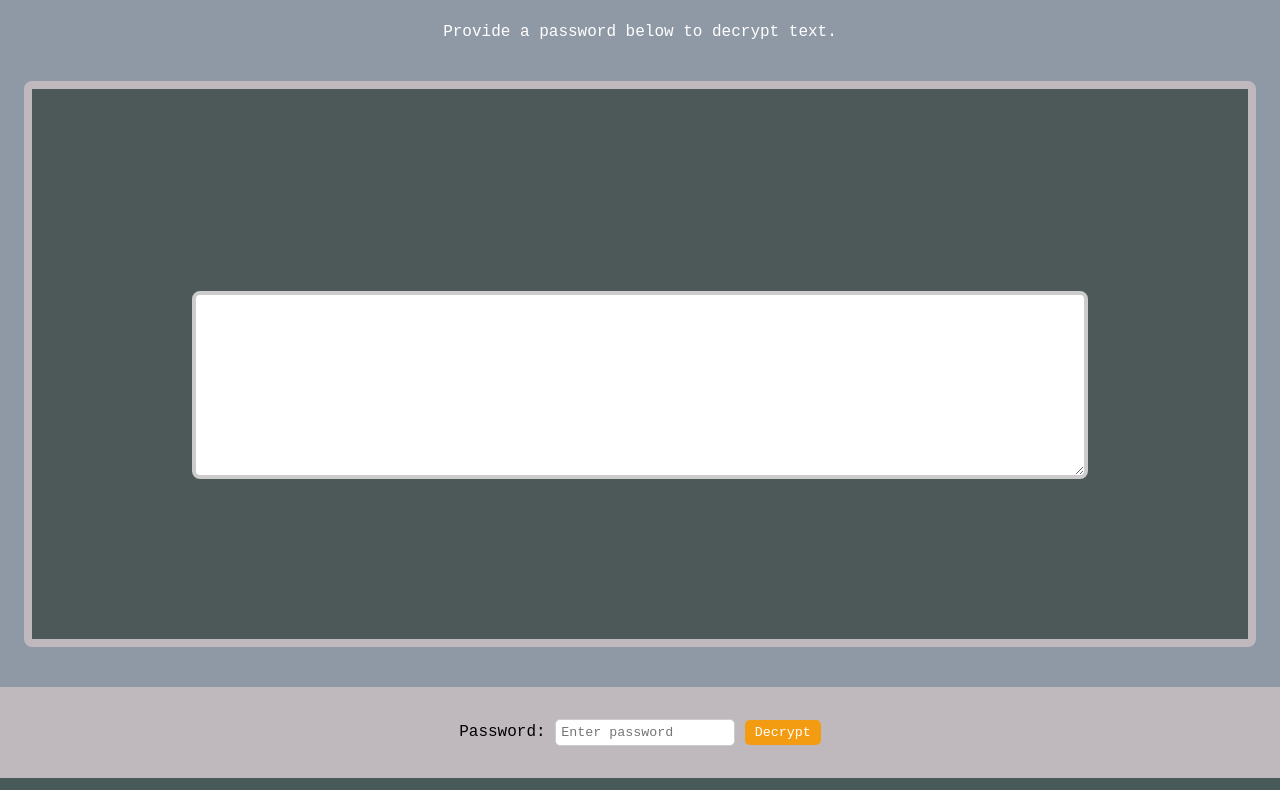
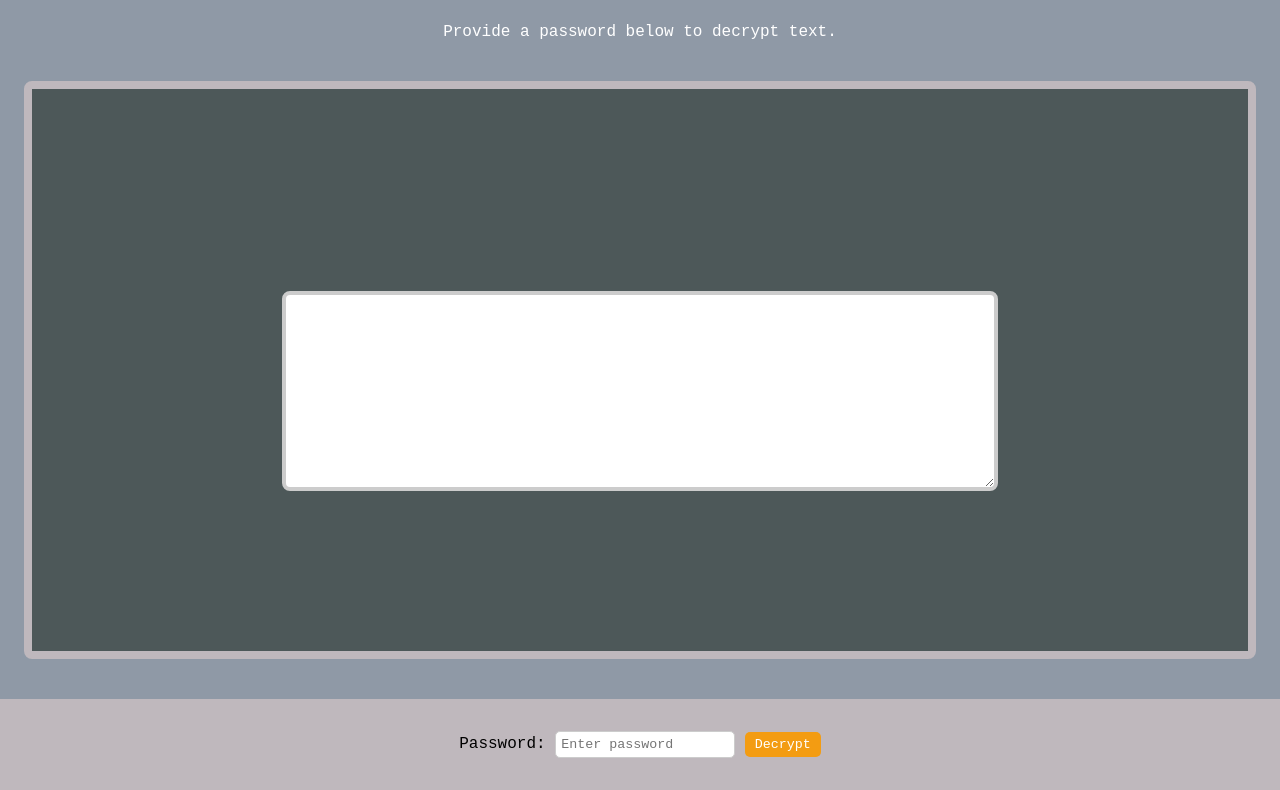
Before and after one commit to winterkami/AESbin, a PHP site: page /display.php in a window 1280 px wide. Shown: the part 186-976 px from the top of the page. Run offline with PHP 8.4, Linux system fonts and the light colour scheme.

Commit message:
updated display.php

```diff
--- a/display.php
+++ b/display.php
@@ -167,7 +167,7 @@ if ($_SERVER["REQUEST_METHOD"] === "POST") {
                     <?php endif; ?>
                     <br />
                     <div class="text-area-container">
-                        <textarea name="content" rows="10" cols="50" required readonly><?php echo $content; ?></textarea>
+                        <textarea name="content" rows="10" cols="50" style="height: 200px; box-sizing: border-box; resize: vertical; width: 80%; object-fit: contain;" required readonly><?php echo $content; ?></textarea>
                     </div>
                 </div>
             </main>
@@ -194,7 +194,7 @@ if ($_SERVER["REQUEST_METHOD"] === "POST") {
                 <div class="content-inner">
                     <br />
                     <div class="text-area-container">
-                        <textarea name="content" rows="10" cols="50" required readonly><?php echo $content; ?></textarea>
+                        <textarea name="content" rows="10" cols="50" style="height: 200px; box-sizing: border-box; resize: vertical; width: 80%; object-fit: contain;" required readonly><?php echo $content; ?></textarea>
                     </div>
                 </div>
             </main>
```
